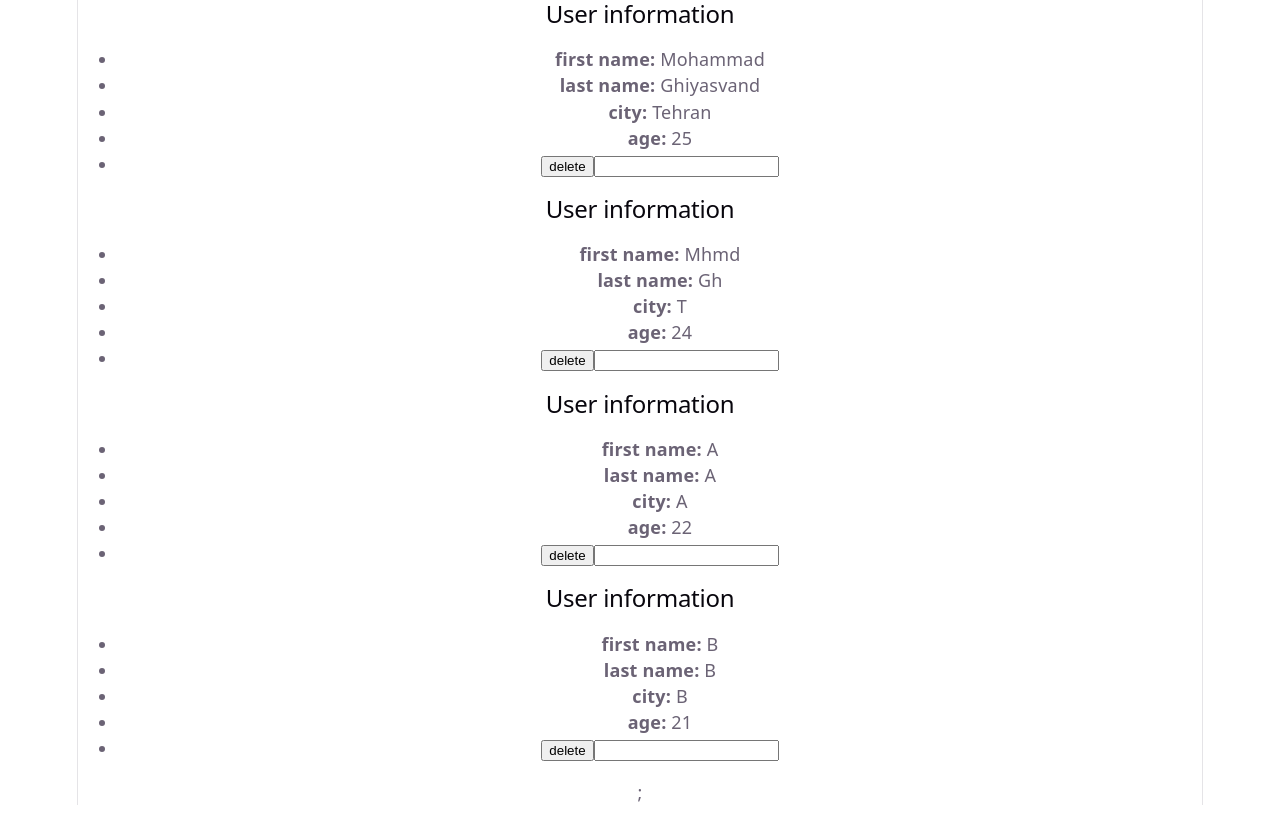
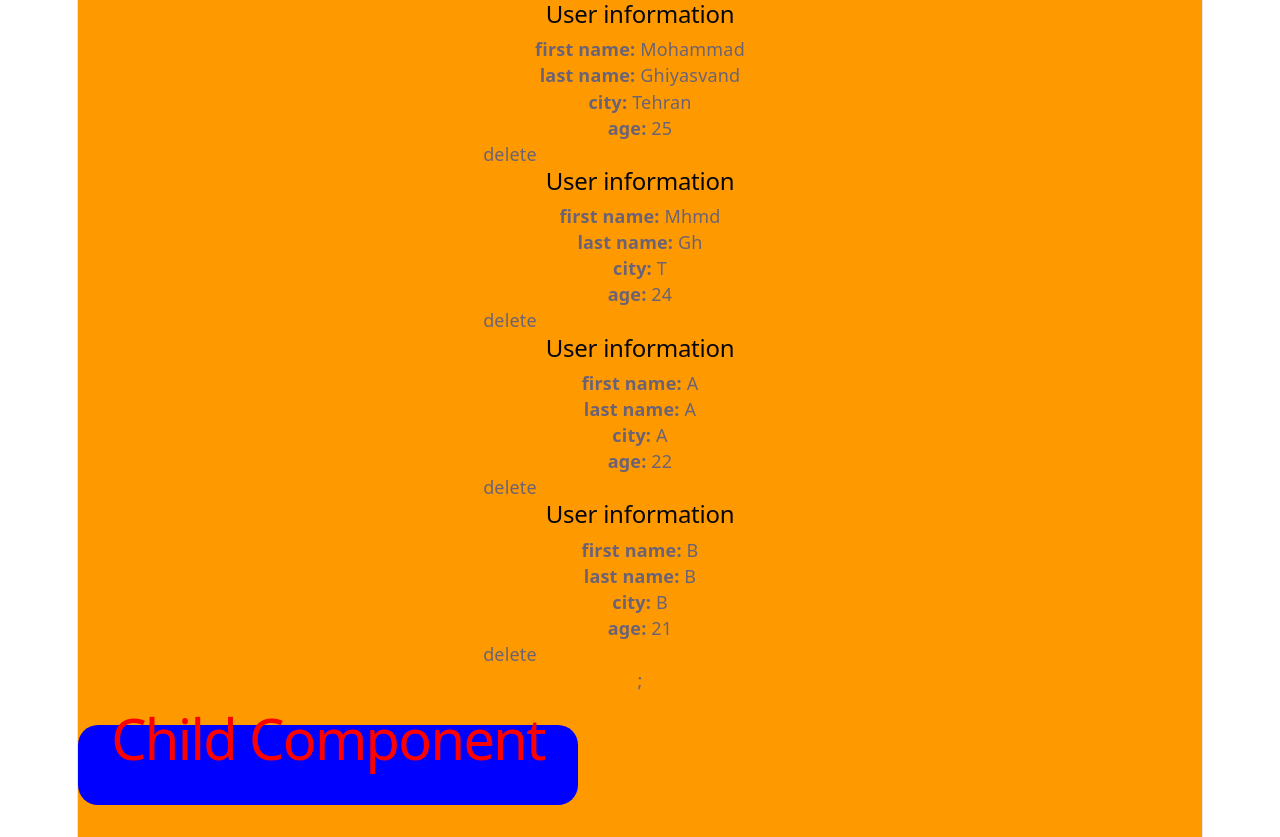
Before and after one commit to MohammadGh-it/reactTraining, a React (Vite) app: page / in a window 1280 px wide. Before the commit the page ends 805 px from the top, so only its background shows below. Built offline with nearby package versions, Linux system fonts and the light colour scheme.

Commit message:
until hook

```diff
--- a/package.json
+++ b/package.json
@@ -10,8 +10,10 @@
     "preview": "vite preview"
   },
   "dependencies": {
+    "@tailwindcss/vite": "^4.3.4",
     "react": "^19.3.1",
-    "react-dom": "^19.3.1"
+    "react-dom": "^19.3.1",
+    "tailwindcss": "^4.3.4"
   },
   "devDependencies": {
     "@eslint/js": "^10.0.1",
--- a/src/App.jsx
+++ b/src/App.jsx
@@ -5,7 +5,11 @@
 import './App.css'
 import { Fragment } from 'react';
 import User from './User.jsx';
-import { useState } from 'react';
+import { useEffect , useState } from 'react';
+import ChildComponent from './ChildComponent.jsx';
+
+
+
 
   const initialUsers = [
   {Fname:"Mohammad" , Lname:"Ghiyasvand" , City:"Tehran" , Age:25},
@@ -20,13 +24,23 @@ const App = ()=>{
     const newUsers = users.filter((myuser) => myuser.Fname !== name);
     setUsers(newUsers);
   };
+  useEffect(()=>{
+    // mounting
+    console.log("this is mount");
+
+    // unmounting
+    return () => {
+      console.log("this is unmount");
+    };
+  },[]);
 
   return (
-  <>
+  <div className=' bg-amber-500 '>
     {users.map((myuser)=>(
-      <User key={myuser.Fname} {...myuser} myBotton = {() => myBotton(myuser.Fname)} />
+      <User  key={myuser.Fname} {...myuser} myBotton = {() => myBotton(myuser.Fname)} />
     ))};
-  </>
+    <ChildComponent/>
+  </div>
 
   );
 };
--- a/src/ChildComponent.jsx
+++ b/src/ChildComponent.jsx
@@ -1,7 +1,10 @@
+// css
+import styles from "./ChildComponent.module.css" ;
+
 const ChildComponent = ({text, children}) => {
     return (
         <div>
-            <h1>Child Component</h1>
+            <h1 className={styles.heyYou}>Child Component</h1>
             <div>{text}</div>
             {children}
         </div>
--- /dev/null
+++ b/src/ChildComponent.module.css
@@ -0,0 +1,16 @@
+.heyYou{
+    color: red;
+    background-color: blue;
+    width: 500px;
+    height: 80px;
+    border-radius: 20px;
+
+}
+/* .heyYou::after{
+    content: "heyyy0";
+    color: blueviolet;
+    } */
+.heyYou::selection{
+    color: yellow;
+    background-color: burlywood;
+}
--- a/src/index.css
+++ b/src/index.css
@@ -1,3 +1,4 @@
+@import "tailwindcss";
 :root {
   --text: #6b6375;
   --text-h: #08060d;
--- a/vite.config.js
+++ b/vite.config.js
@@ -1,7 +1,8 @@
 import react from '@vitejs/plugin-react'
 import { defineConfig } from 'vite'
+import tailwindcss from '@tailwindcss/vite'
 
 // https://vite.dev/config/
 export default defineConfig({
-  plugins: [react()],
+  plugins: [ react() , tailwindcss()],
 })
```
Also changed, not shown: 1 other file (tests, documents, lock files or other folders).
